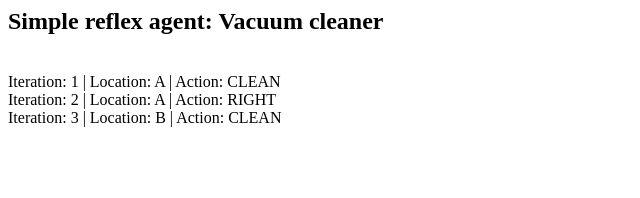
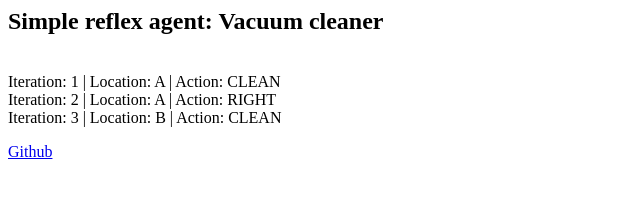
Before and after one commit to NeryJim21/IA1-cleanner, a plain HTML site: page index.html in a window 1280 px wide. Shown: the full height of the page, 0-640 px from the left. Drawn offline with Linux system fonts and the light colour scheme.

Commit message:
ADD: Link github

```diff
--- a/index.html
+++ b/index.html
@@ -4,4 +4,8 @@
 <p id="log"></p>
 <script type="text/javascript" src="cleaner.js"></script>
 </body>
+<footer>
+    <a href="https://github.com/NeryJim21/IA1-cleanner">Github</a>
+
+</footer>
 </html>
```
